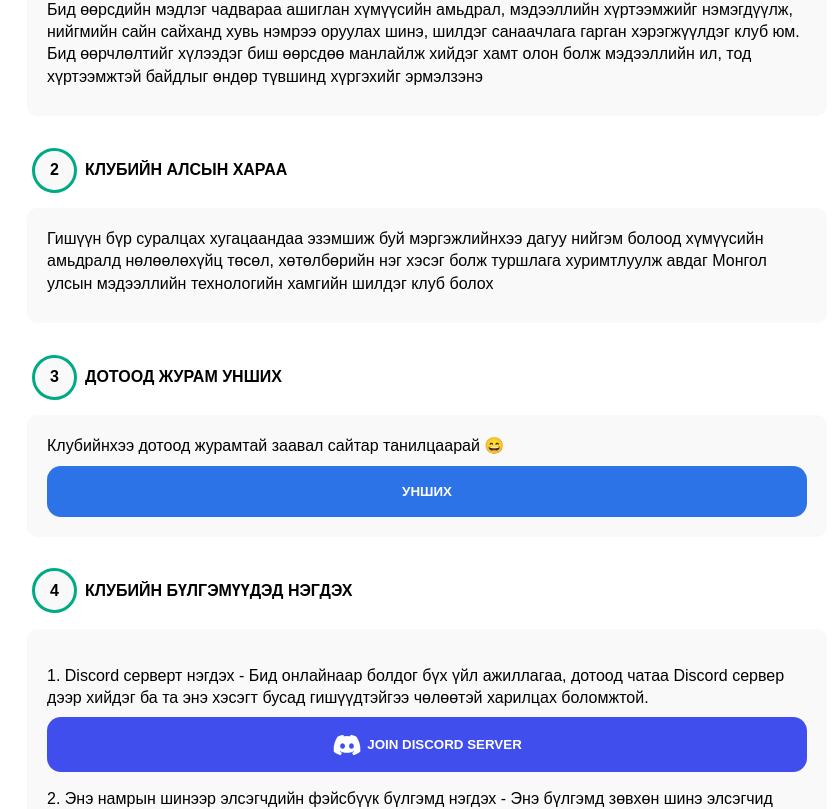
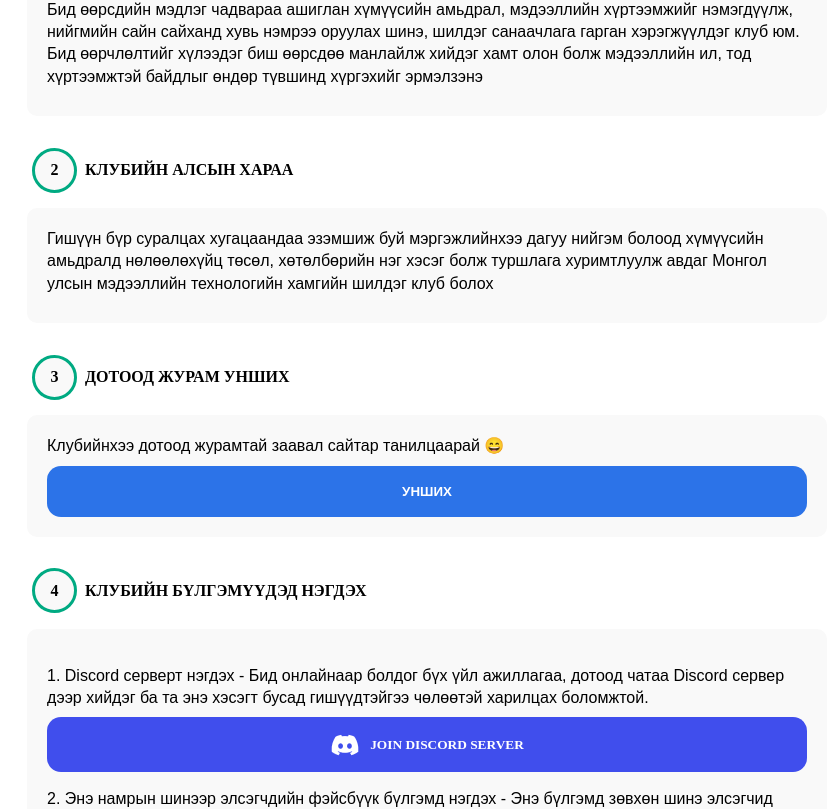
Before and after one commit to hackumclub/new-members, a Next.js app: page / in a window 1280 px wide. Shown: the part 351-1160 px from the top of the page, without its empty margins (213-1051 px from the left). Built offline with nearby package versions, Linux system fonts and the light colour scheme.

Commit message:
font oorchilson

```diff
--- a/components/Button/Button.module.css
+++ b/components/Button/Button.module.css
@@ -13,8 +13,9 @@
   cursor: pointer;
   transition: ease-in 100ms;
   align-items: center;
-  grid-gap: 5px;
+  grid-gap: 10px;
   height: 55px;
+  font-family: Rubik;
 }
 
 .default:hover {
--- a/components/Title/Title.module.css
+++ b/components/Title/Title.module.css
@@ -5,6 +5,7 @@
   justify-content: flex-start;
   align-items: center;
   margin-bottom: 8px;
+  font-family: Rubik;
 }
 
 .ovel {
@@ -17,10 +18,12 @@
   align-items: center;
   border: 3px solid #00aa82;
   font-weight: 800;
+  font-family: Rubik;
 }
 
 .title {
   text-transform: uppercase;
   font-weight: 800;
   margin-left: 8px;
+  font-family: Rubik;
 }
--- a/styles/Home.module.css
+++ b/styles/Home.module.css
@@ -77,6 +77,7 @@
   grid-gap: 13px;
   flex-direction: row;
   align-items: center;
+
 }
 
 .button {
```
